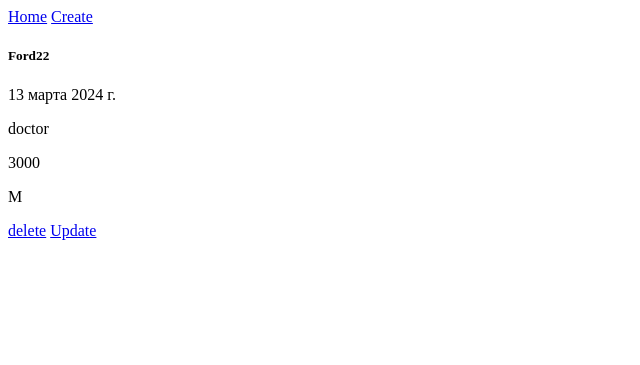
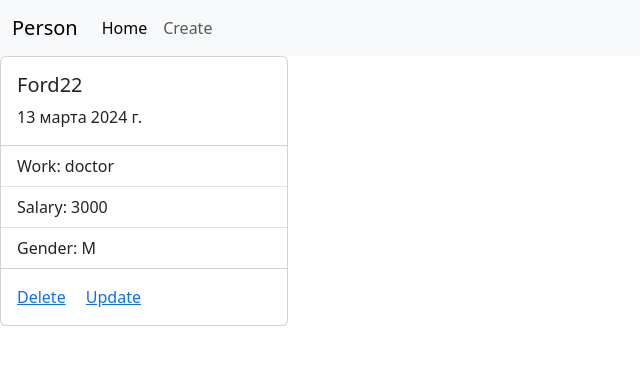
Before and after one commit to DiasGalimzhanov/Lesson_Django_12, a Django app: page /detail/2/ in a window 1280 px wide. Shown: the top 365 px of the page, without its empty margins (0-640 px from the left). Run offline with Django 5.2, Linux system fonts and the light colour scheme; data comes from the database, SQL or seed files in the repository; both versions use the stored data as it was after the commit.

Commit message:
homework 12

```diff
--- a/app/forms.py
+++ b/app/forms.py
@@ -6,5 +6,9 @@ class Forms(forms.ModelForm):
         model = Person
         fields = ['name', 'birth_date', 'work_place', 'salary', 'gender']
         widgets = {
-            'birth_date' : forms.DateInput(attrs={'type': 'date'}),
+            'name' : forms.TextInput(attrs={'class': 'form-control','id': 'validationCustom01', 'required': 'true', 'placeholder': 'Name'}),
+            'work_place' : forms.TextInput(attrs={'class': 'form-control','id': 'validationCustom01', 'required': 'true', 'placeholder': 'Work place'}),
+            'salary' : forms.NumberInput(attrs={'class': 'form-control','id': 'validationCustom01', 'required': 'true', 'placeholder': 'Salary'}),
+            'gender' : forms.Select(attrs={'class': 'form-control','id': 'validationCustom01', 'required': 'true', 'placeholder': 'Gender'}),
+            'birth_date' : forms.DateInput(attrs={'type': 'date', 'class': 'form-control','id': 'validationCustom01', 'required': 'true', 'placeholder': 'Birth date'}),
         }
--- a/templates/base.html
+++ b/templates/base.html
@@ -4,12 +4,24 @@
     <meta charset="UTF-8">
     <meta name="viewport" content="width=device-width, initial-scale=1.0">
     <title>Document</title>
+    <link href="https://cdn.jsdelivr.net/npm/bootstrap@5.3.3/dist/css/bootstrap.min.css" rel="stylesheet" integrity="sha384-QWTKZyjpPEjISv5WaRU9OFeRpok6YctnYmDr5pNlyT2bRjXh0JMhjY6hW+ALEwIH" crossorigin="anonymous">
+    <script src="https://cdn.jsdelivr.net/npm/bootstrap@5.3.3/dist/js/bootstrap.bundle.min.js" integrity="sha384-YvpcrYf0tY3lHB60NNkmXc5s9fDVZLESaAA55NDzOxhy9GkcIdslK1eN7N6jIeHz" crossorigin="anonymous"></script>
 </head>
 <body>
-    <nav>
-        <a href="{% url 'home' %}">Home</a>
-        <a href="{% url 'create' %}">Create</a>
-    </nav>
+    <nav class="navbar navbar-expand-lg bg-body-tertiary">
+        <div class="container-fluid">
+          <a class="navbar-brand" >Person</a>
+          <button class="navbar-toggler" type="button" data-bs-toggle="collapse" data-bs-target="#navbarNavAltMarkup" aria-controls="navbarNavAltMarkup" aria-expanded="false" aria-label="Toggle navigation">
+            <span class="navbar-toggler-icon"></span>
+          </button>
+          <div class="collapse navbar-collapse" id="navbarNavAltMarkup">
+            <div class="navbar-nav">
+              <a class="nav-link active" aria-current="page" href="{% url 'home' %}">Home</a>
+              <a class="nav-link" href="{% url 'create' %}">Create</a>
+            </div>
+          </div>
+        </div>
+      </nav>
     {% block content %}
 
     {% endblock %}
--- a/templates/detail.html
+++ b/templates/detail.html
@@ -1,15 +1,22 @@
 {% extends 'base.html' %}
 
 {% block content %}
-<h5>{{person.name}}</h5>
-<p>{{person.birth_date}}</p>
-<p>{{person.work_place}}</p>
-<p>{{person.salary}}</p>
-<p>{{person.gender}}</p>
-
-<form method="post">
-    {% csrf_token %}
-    <a href="{% url 'delete' person.id %}">delete</a>
-    <a href="{% url 'update' person.id %}">Update</a>
-</form>
+<div class="card" style="width: 18rem;">
+    <div class="card-body">
+      <h5 class="card-title">{{person.name}}</h5>
+      <p class="card-text">{{person.birth_date}}</p>
+    </div>
+    <ul class="list-group list-group-flush">
+      <li class="list-group-item">Work:   {{person.work_place}}</li>
+      <li class="list-group-item">Salary: {{person.salary}}</li>
+      <li class="list-group-item">Gender: {{person.gender}}</li>
+    </ul>
+    <div class="card-body">
+        <form method="post">
+        {% csrf_token %}
+        <a href="{% url 'delete' person.id %}" class="card-link">Delete</a>
+        <a href="{% url 'update' person.id %}" class="card-link">Update</a>
+    </form>
+    </div>
+  </div>
 {% endblock%}
```
Also changed, not shown: templates/home.html (+3 -4 lines), db.sqlite3.
